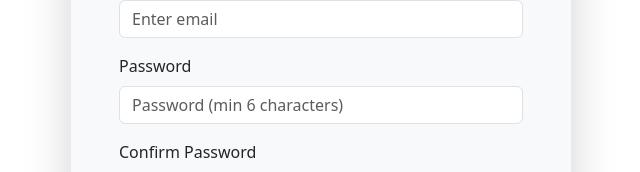
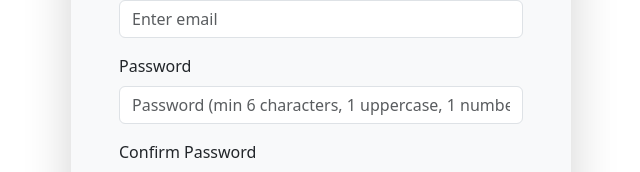
Before and after one commit to AliSleiman0/ReactTS_GymWearFrontEndClient, a React (Vite) app: page /auth/signup in a window 1280 px wide. Shown: the part 330-502 px from the top of the page, without its empty margins (319-959 px from the left). Built offline with nearby package versions, Linux system fonts and the light colour scheme.

Commit message:
Update Signup.tsx

```diff
--- a/src/pages/Signup.tsx
+++ b/src/pages/Signup.tsx
@@ -132,7 +132,7 @@ export const Signup = () => {
                             <Form.Label>Password</Form.Label>
                             <Form.Control
                                 type="password"
-                                placeholder="Password (min 6 characters)"
+                                placeholder="Password (min 6 characters, 1 uppercase, 1 number , and 1 special character)"
                                 required
                                 value={formData.password}
                                 onChange={(e) => setFormData({ ...formData, password: e.target.value })}
```
